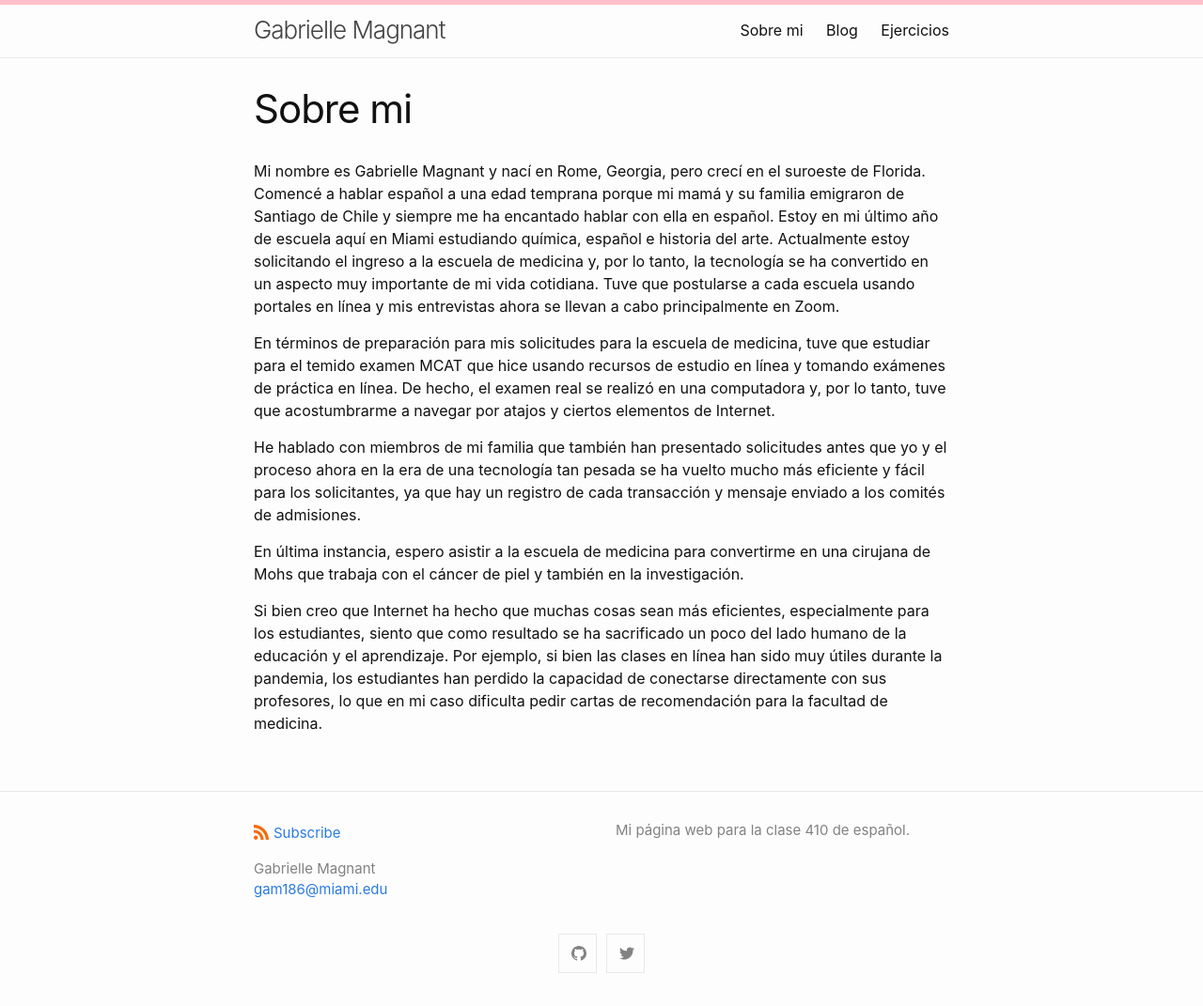
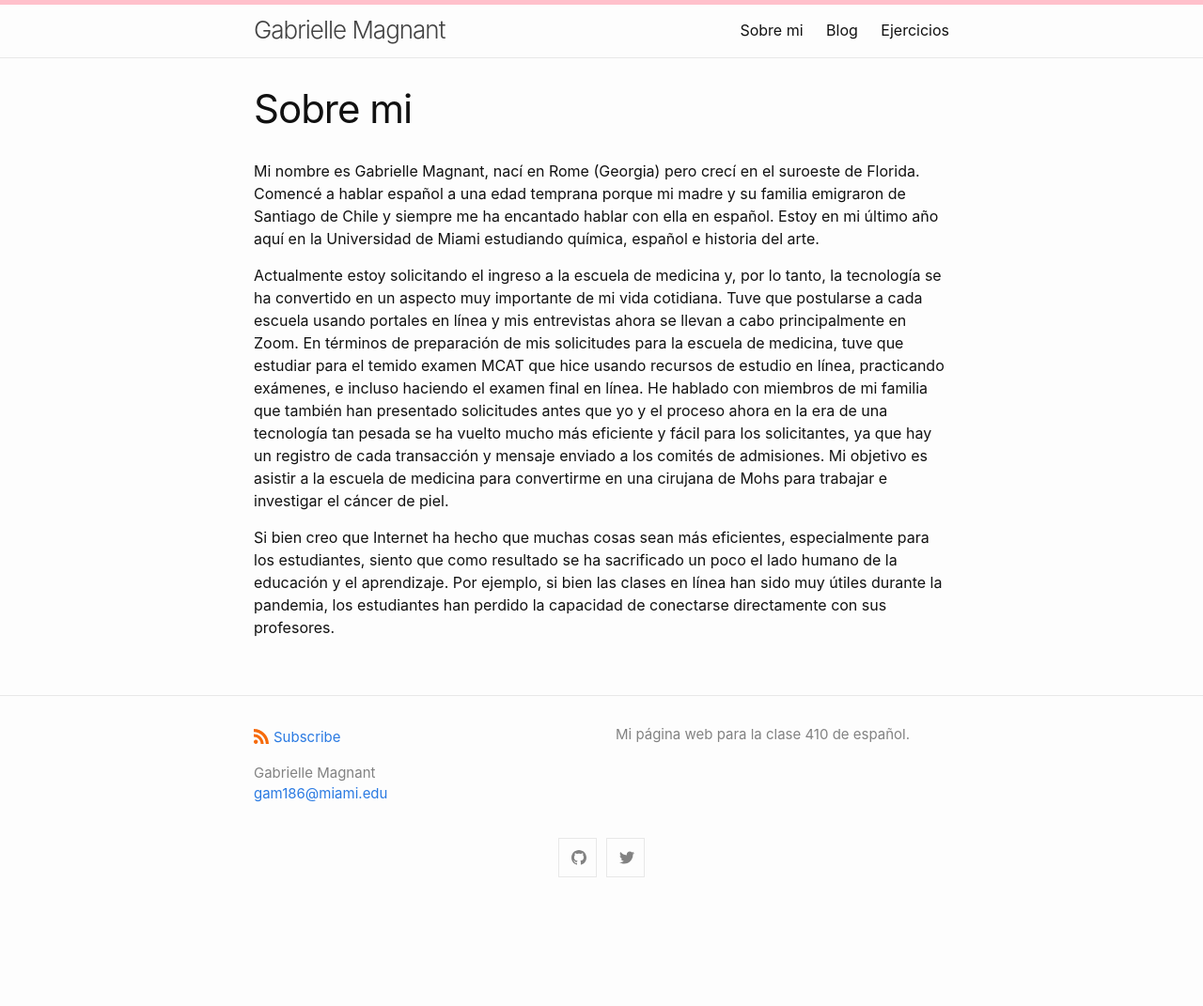
Before and after one commit to gmagnant00/gmagnant00.github.io, a Jekyll site: the page built from sobre_mi.md, in a window 1280 px wide. Shown: the whole page at 94% size. Built offline with Jekyll 4.4.1, drawn with Linux system fonts in a browser that asks for light colours; after the commit the page ends 969 px from its top, so only the background shows below that.

Commit message:
Update sobre_mi.md

```diff
--- a/sobre_mi.md
+++ b/sobre_mi.md
@@ -5,12 +5,8 @@ author: Gabrielle Magnant
 permalink: /sobre_mi/
 ---
 
-Mi nombre es Gabrielle Magnant y nací en Rome, Georgia, pero crecí en el suroeste de Florida. Comencé a hablar español a una edad temprana porque mi mamá y su familia emigraron de Santiago de Chile y siempre me ha encantado hablar con ella en español. Estoy en mi último año de escuela aquí en Miami estudiando química, español e historia del arte. Actualmente estoy solicitando el ingreso a la escuela de medicina y, por lo tanto, la tecnología se ha convertido en un aspecto muy importante de mi vida cotidiana. Tuve que postularse a cada escuela usando portales en línea y mis entrevistas ahora se llevan a cabo principalmente en Zoom.
+Mi nombre es Gabrielle Magnant, nací en Rome (Georgia) pero crecí en el suroeste de Florida. Comencé a hablar español a una edad temprana porque mi madre y su familia emigraron de Santiago de Chile y siempre me ha encantado hablar con ella en español. Estoy en mi último año aquí en la Universidad de Miami estudiando química, español e historia del arte.
 
-En términos de preparación para mis solicitudes para la escuela de medicina, tuve que estudiar para el temido examen MCAT que hice usando recursos de estudio en línea y tomando exámenes de práctica en línea. De hecho, el examen real se realizó en una computadora y, por lo tanto, tuve que acostumbrarme a navegar por atajos y ciertos elementos de Internet.
+Actualmente estoy solicitando el ingreso a la escuela de medicina y, por lo tanto, la tecnología se ha convertido en un aspecto muy importante de mi vida cotidiana. Tuve que postularse a cada escuela usando portales en línea y mis entrevistas ahora se llevan a cabo principalmente en Zoom. En términos de preparación de mis solicitudes para la escuela de medicina, tuve que estudiar para el temido examen MCAT que hice usando recursos de estudio en línea, practicando exámenes, e incluso haciendo el examen final en línea. He hablado con miembros de mi familia que también han presentado solicitudes antes que yo y el proceso ahora en la era de una tecnología tan pesada se ha vuelto mucho más eficiente y fácil para los solicitantes, ya que hay un registro de cada transacción y mensaje enviado a los comités de admisiones. Mi objetivo es asistir a la escuela de medicina para convertirme en una cirujana de Mohs para trabajar e investigar el cáncer de piel.
 
-He hablado con miembros de mi familia que también han presentado solicitudes antes que yo y el proceso ahora en la era de una tecnología tan pesada se ha vuelto mucho más eficiente y fácil para los solicitantes, ya que hay un registro de cada transacción y mensaje enviado a los comités de admisiones.
-
-En última instancia, espero asistir a la escuela de medicina para convertirme en una cirujana de Mohs que trabaja con el cáncer de piel y también en la investigación.
-
-Si bien creo que Internet ha hecho que muchas cosas sean más eficientes, especialmente para los estudiantes, siento que como resultado se ha sacrificado un poco del lado humano de la educación y el aprendizaje. Por ejemplo, si bien las clases en línea han sido muy útiles durante la pandemia, los estudiantes han perdido la capacidad de conectarse directamente con sus profesores, lo que en mi caso dificulta pedir cartas de recomendación para la facultad de medicina.
+Si bien creo que Internet ha hecho que muchas cosas sean más eficientes, especialmente para los estudiantes, siento que como resultado se ha sacrificado un poco el lado humano de la educación y el aprendizaje. Por ejemplo, si bien las clases en línea han sido muy útiles durante la pandemia, los estudiantes han perdido la capacidad de conectarse directamente con sus profesores.
```
